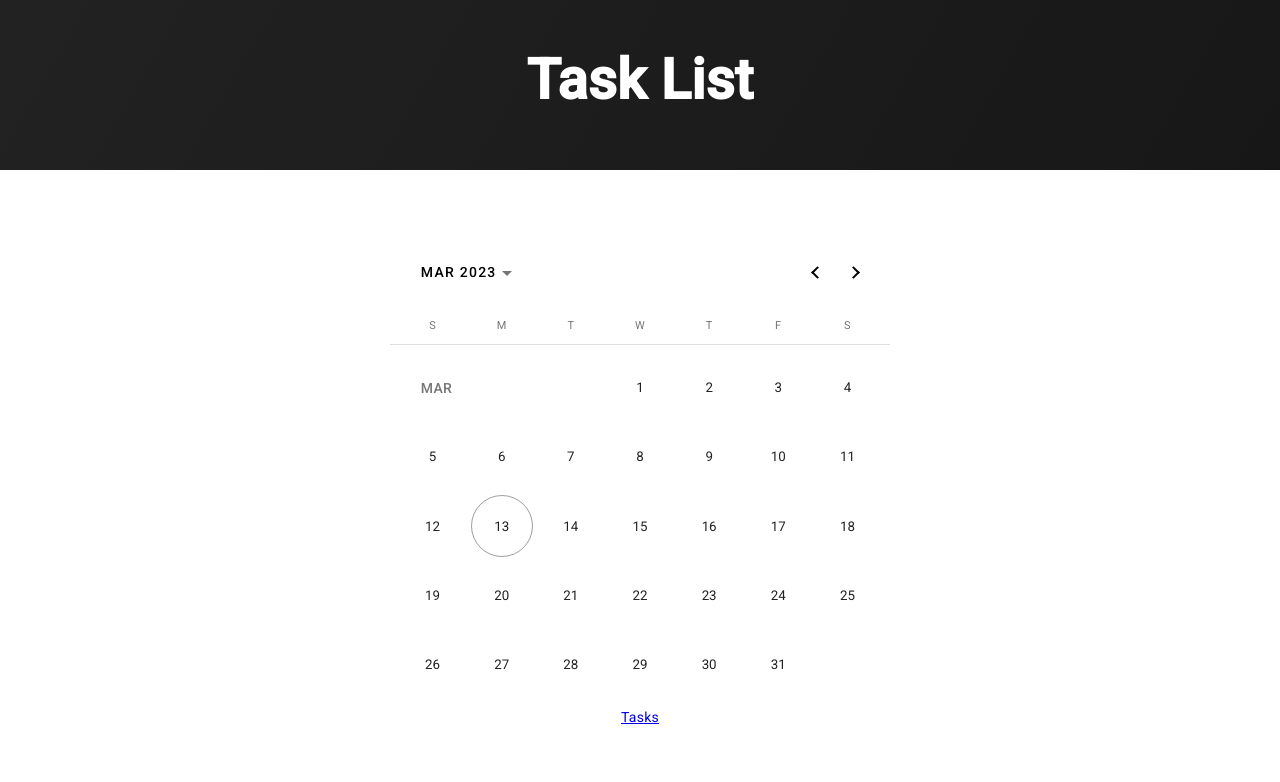
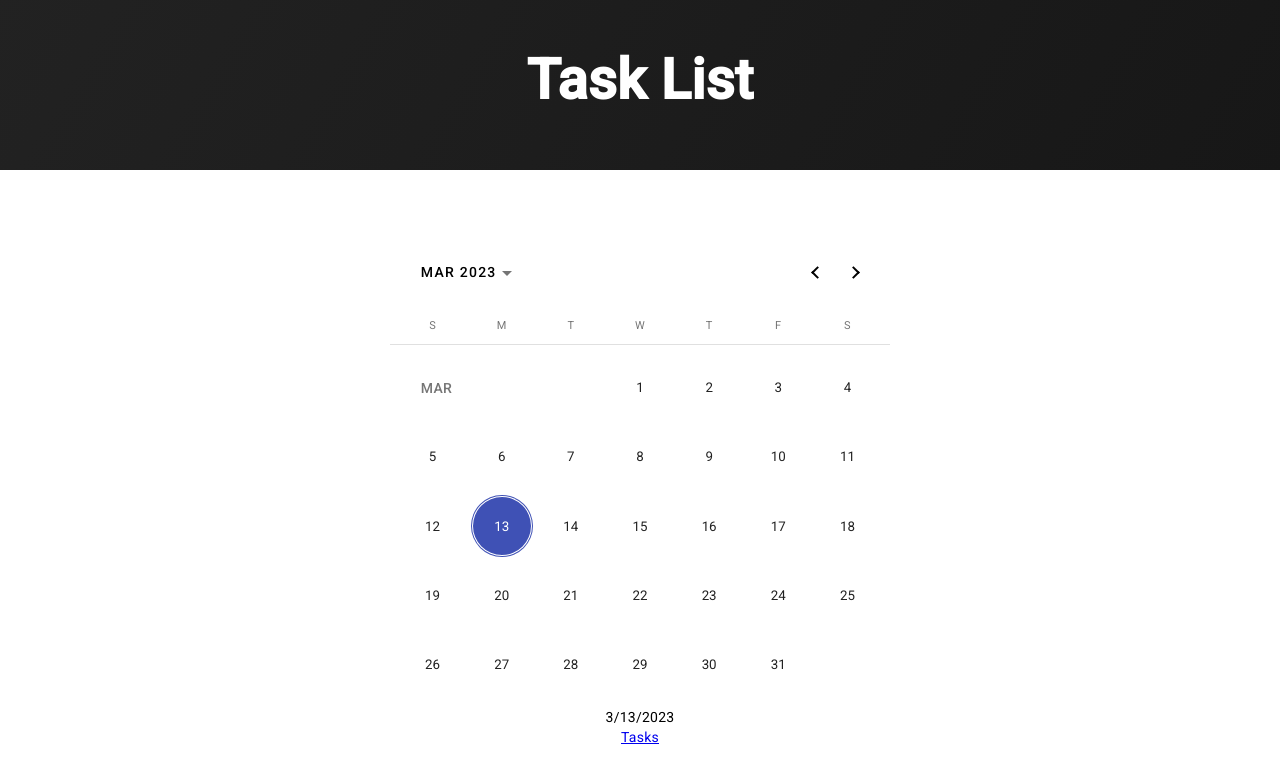
Before and after one commit to ericberglund117/todo-prac, an Angular app: page / in a window 1280 px wide. Shown: the top 782 px of the page. Built offline with nearby package versions, Linux system fonts and the light colour scheme.

Commit message:
Get date from route

```diff
--- a/src/app/calendar/calendar.component.html
+++ b/src/app/calendar/calendar.component.html
@@ -1,4 +1,5 @@
 <div>
-  <mat-calendar></mat-calendar>
-  <a [routerLink]="['/tasks']">Tasks</a>
+  <mat-calendar [(selected)]="selectedDate"></mat-calendar>
+  {{selectedDate.toLocaleDateString()}}
+  <a [routerLink]="['/tasks', {date:selectedDate}]">Tasks</a>
 </div>
--- a/src/app/calendar/calendar.component.ts
+++ b/src/app/calendar/calendar.component.ts
@@ -1,10 +1,16 @@
-import { Component } from '@angular/core';
+import { Component, OnInit } from '@angular/core';
 
 @Component({
   selector: 'app-calendar',
   templateUrl: './calendar.component.html',
   styleUrls: ['./calendar.component.css']
 })
-export class CalendarComponent {
+export class CalendarComponent implements OnInit{
+  constructor() {}
 
+  ngOnInit(): void {
+
+  }
+
+  selectedDate = new Date();
 }
--- a/src/app/task-list/task-list.component.ts
+++ b/src/app/task-list/task-list.component.ts
@@ -1,11 +1,21 @@
-import { Component } from '@angular/core';
+import { Component, OnInit } from '@angular/core';
+import { ActivatedRoute, Route } from '@angular/router';
 
 @Component({
   selector: 'app-task-list',
   templateUrl: './task-list.component.html',
   styleUrls: ['./task-list.component.css']
 })
-export class TaskListComponent {
+export class TaskListComponent implements OnInit {
+
+  constructor(private route: ActivatedRoute) {
+    let date: Date =  new Date(this.route.snapshot.params['date']);
+    console.log(date)
+  }
+
+  ngOnInit(): void {
+
+  }
   tasks: Task[] = [
     new Task('Visit Ann'),
     new Task('Call Dad'),
```
